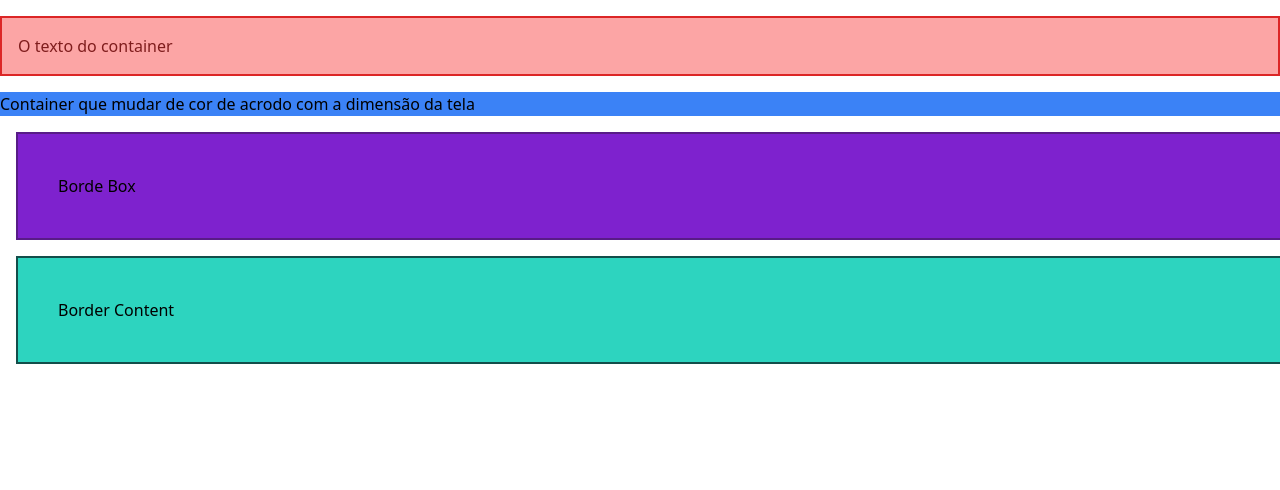
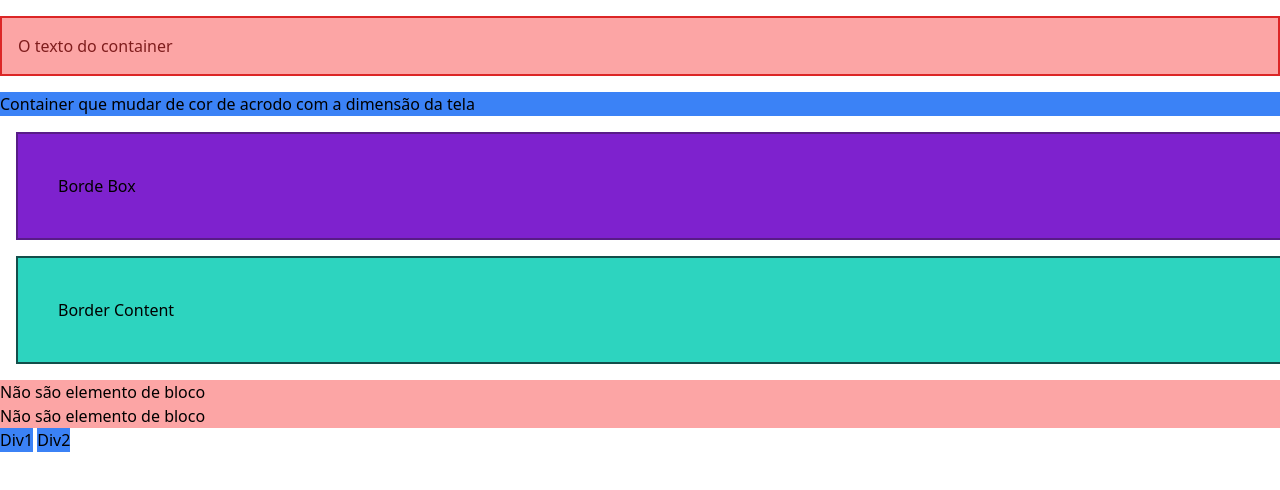
Before and after one commit to AdsonTanajura/tailwind, a website: page 03_Layout/src/index.html in a window 1280 px wide. Shown: the top 490 px of the page. Drawn offline with Linux system fonts and the light colour scheme.

Commit message:
Controlando Display

```diff
--- a/03_Layout/src/index.html
+++ b/03_Layout/src/index.html
@@ -26,5 +26,13 @@
             Border Content
         </p>
     </div>
+    <!-- Display -->
+     <div class="container">
+        <span class="block bg-red-300">Não são elemento de bloco</span>
+        <span class="block bg-red-300">Não são elemento de bloco</span>
+        <div class="bg-blue-500 inline-block">Div1</div>
+        <div class="bg-blue-500 inline-block">Div2</div>
+        <div class="bg-green-500 hidden">Estou aparecendo</div>
+     </div>
 </body>
 </html>
```
Also changed, not shown: 03_Layout/src/dist/output.css.
